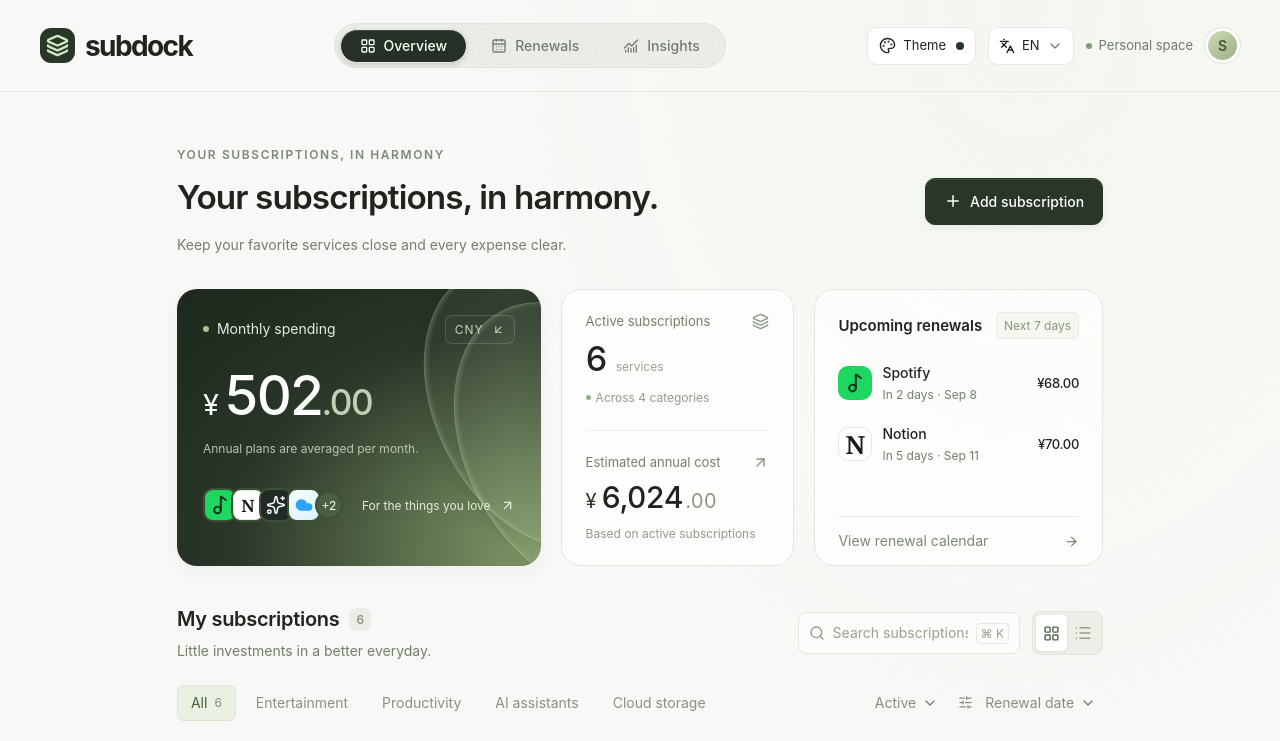
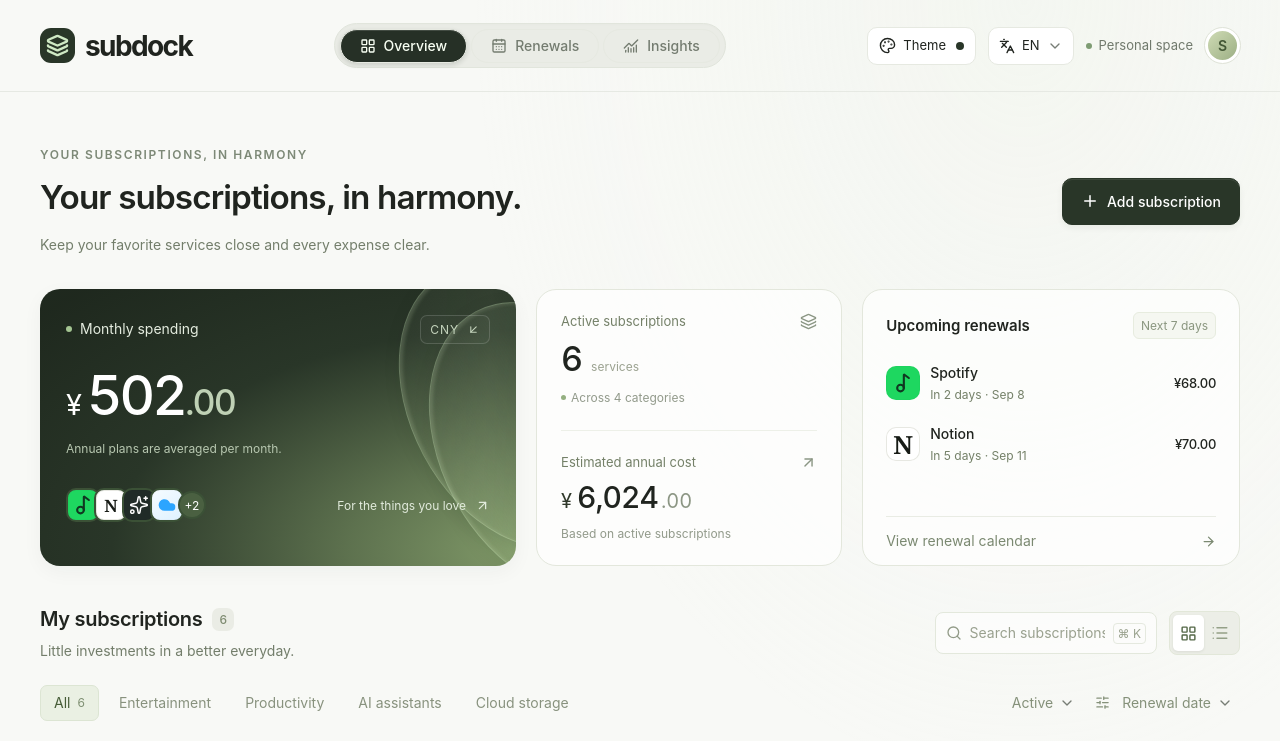
Before and after one commit to incircledev/subdock, a React (Vite) app: page / in a window 1280 px wide. Shown: the top 741 px of the page. Built offline with nearby package versions, Linux system fonts and the light colour scheme.

Commit message:
Prevent main wrapper from sizing to content

```diff
--- a/src/index.css
+++ b/src/index.css
@@ -392,6 +392,9 @@
   font-size: 14px;
 }
 .main-wrap {
+  /* Auto margins on this flex item must not size the page to its content. */
+  width: 100%;
+  min-width: 0;
   max-width: 1352px;
   margin: 0 auto;
   padding: 46px 40px 0;
```
